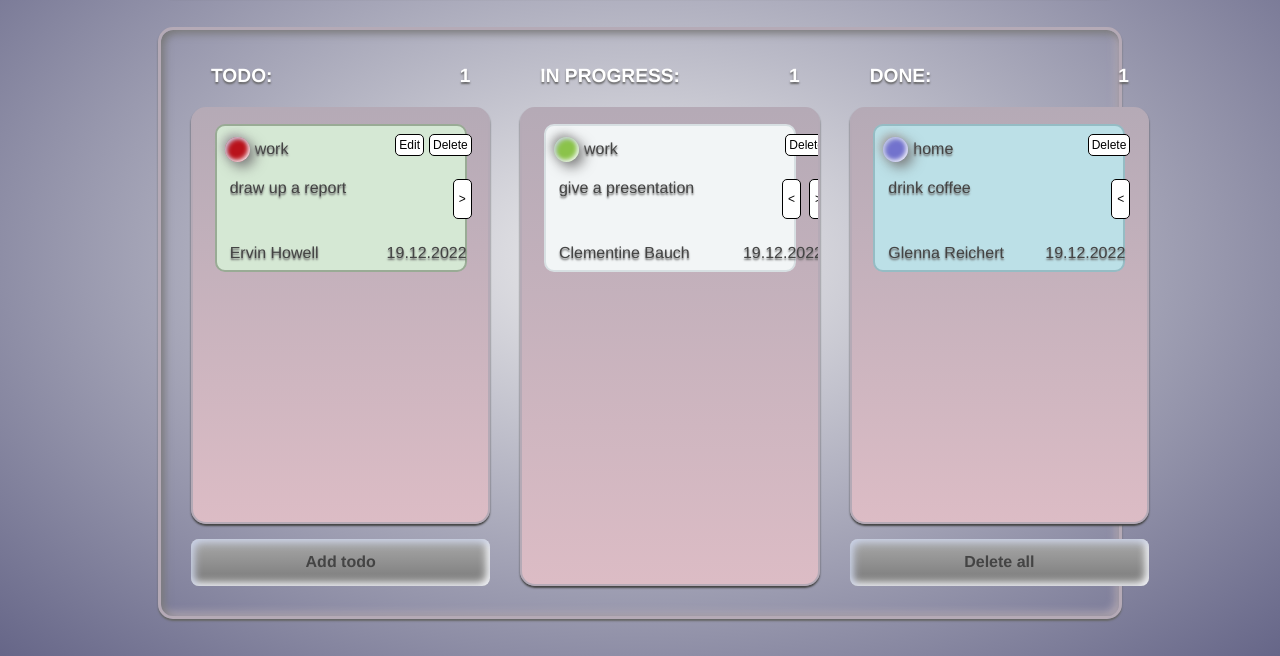
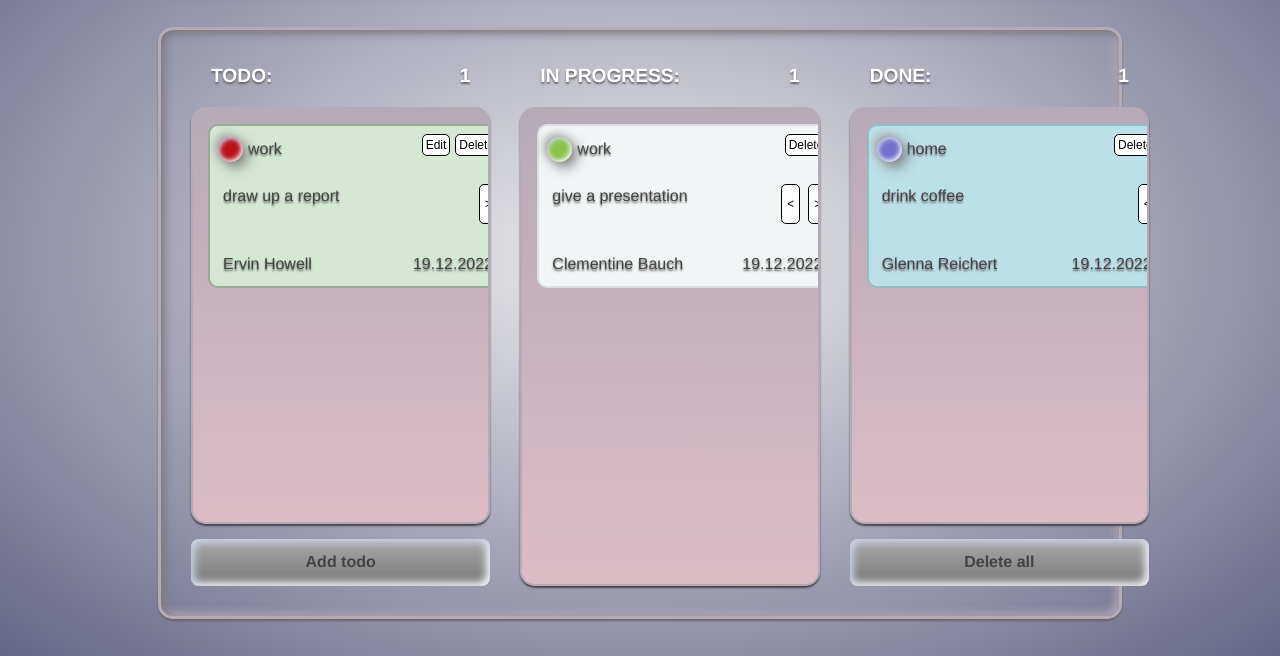
Before and after one commit to romanglinnik/Trello, a website built with Parcel: page src/index.html in a window 1280 px wide. Shown: the part 144-800 px from the top of the page. Built offline with nearby package versions, Linux system fonts and the light colour scheme; no server answers.

Commit message:
fix card size

```diff
--- a/src/css/style.css
+++ b/src/css/style.css
@@ -596,7 +596,8 @@ div[data-status="d"],
 /* !________Селекторы Карточки________________________________________ */
 
 .card {
-  width: 95%;
+  width: 300px;
+  height: 164px;
   padding: 8px;
   border-radius: 10px;
   margin: 0 auto;
```
